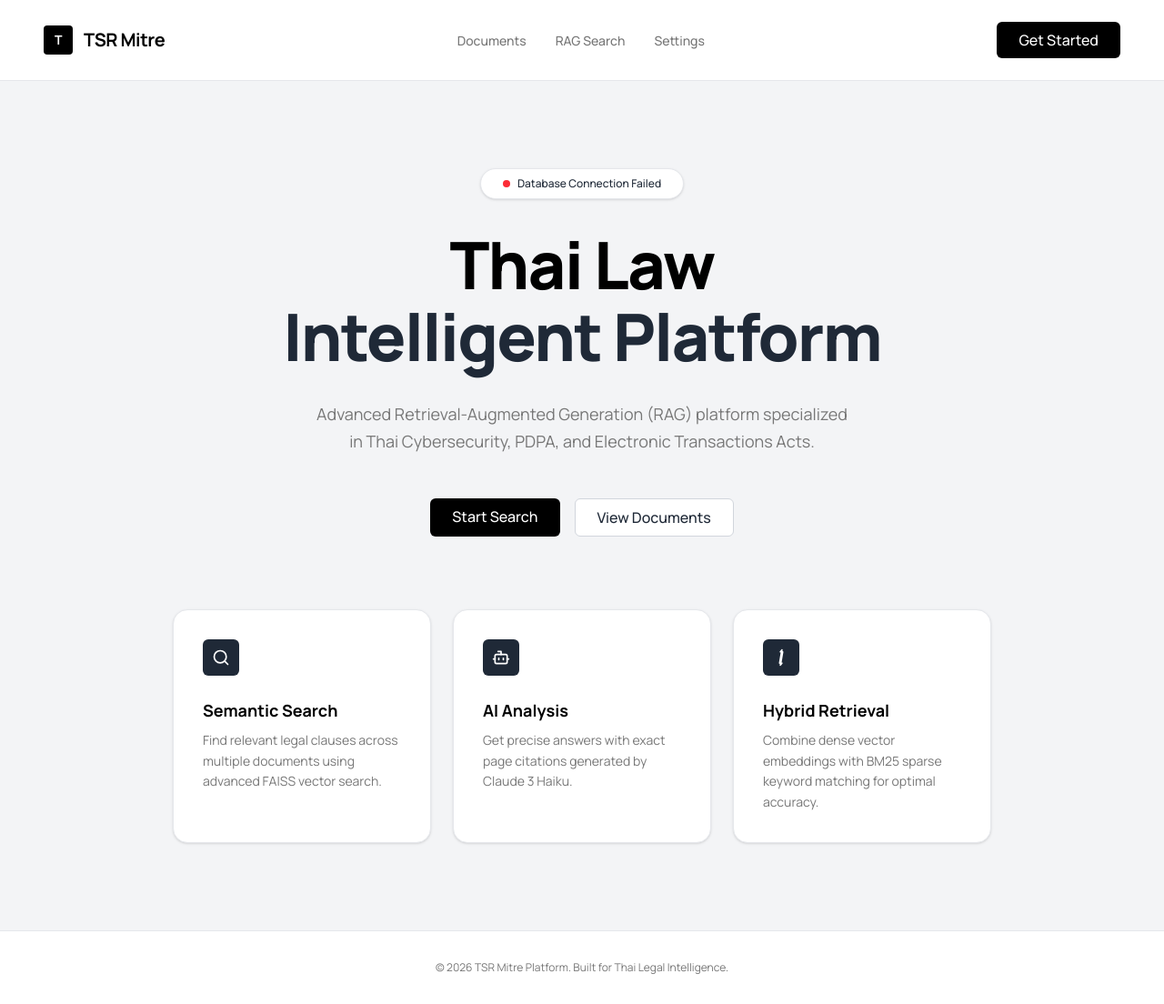
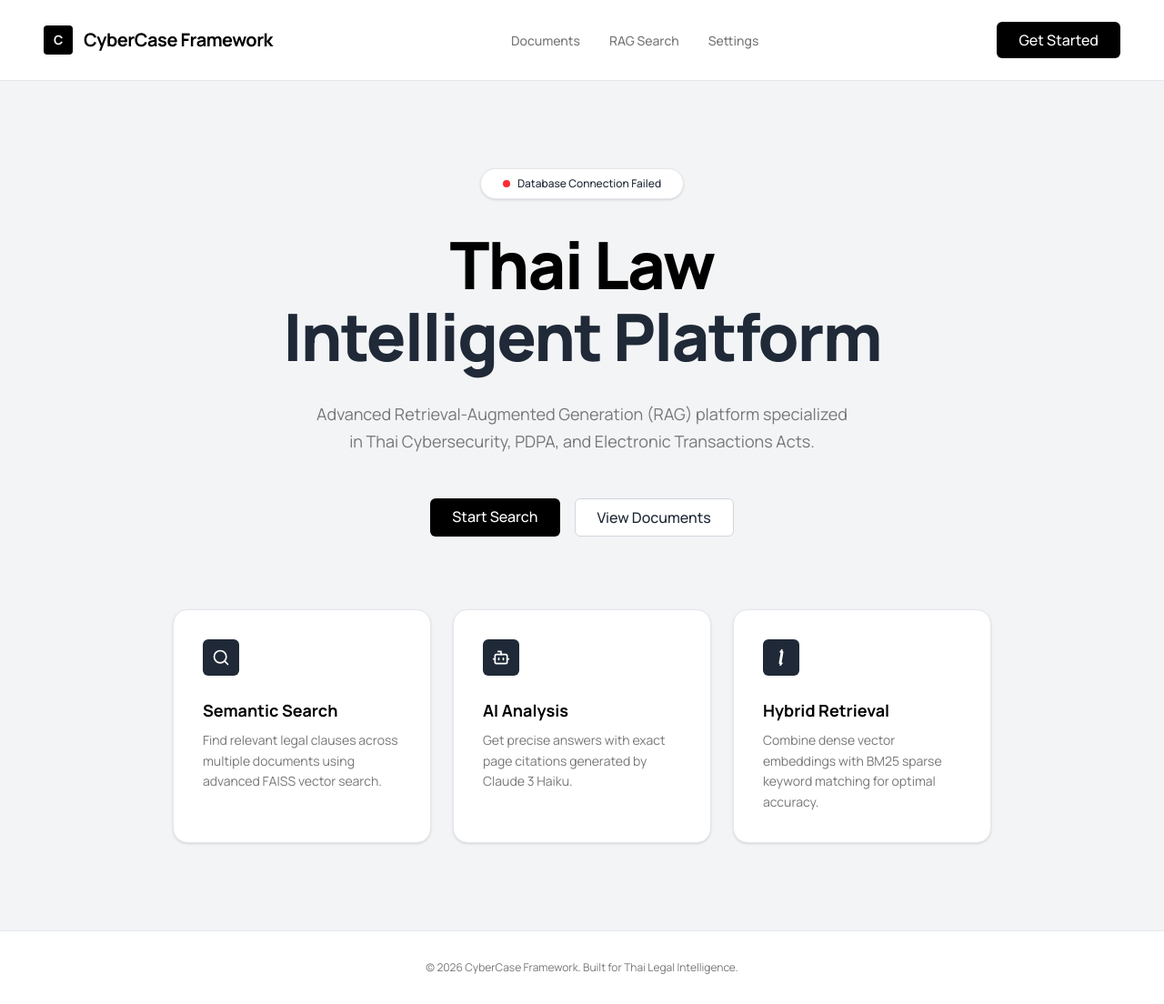
Before and after one commit to KKhamwiset/Cybercase-Intelligence-Framework, a Next.js app in the folder frontend/: page / in a window 1280 px wide. Shown: the whole page at 91% size. Built offline with nearby package versions, Linux system fonts and the light colour scheme; no server answers.

Commit message:
Rename app branding to CyberCase Framework

```diff
--- a/frontend/src/app/chat/page.tsx
+++ b/frontend/src/app/chat/page.tsx
@@ -60,9 +60,9 @@ export default function ChatPage() {
           className="flex items-center gap-3 text-xl font-bold tracking-tight text-primary hover:opacity-80 transition-opacity"
         >
           <div className="w-8 h-8 bg-primary text-white rounded flex items-center justify-center text-sm">
-            T
+            C
           </div>
-          TSR Mitre
+          CyberCase Framework
         </Link>
         <div className="hidden md:flex items-center gap-6">
           <span className="text-xs font-medium text-neutral uppercase tracking-widest bg-gray-100 px-3 py-1 rounded-full">
@@ -191,7 +191,7 @@ export default function ChatPage() {
           </form>
           <div className="flex justify-between items-center mt-4 px-2">
             <p className="text-[10px] text-neutral font-medium uppercase tracking-widest">
-              TSR Mitre Platform &bull; Intelligence Engine
+              CyberCase Framework &bull; Intelligence Engine
             </p>
             <p className="text-[10px] text-neutral font-medium">
               Thai Legal Intelligence RAG
--- a/frontend/src/app/layout.tsx
+++ b/frontend/src/app/layout.tsx
@@ -15,7 +15,7 @@ const jetbrainsMono = JetBrains_Mono({
 });
 
 export const metadata: Metadata = {
-  title: "TSR Mitre — Thai Security & Regulation Platform",
+  title: "CyberCase Framework - Thai Security & Regulation Platform",
   description:
     "AI-powered Thai law research platform with RAG pipelines, document analysis, and regulatory intelligence.",
 };
--- a/frontend/src/app/page.tsx
+++ b/frontend/src/app/page.tsx
@@ -31,9 +31,9 @@ export default function Home() {
       <nav className="relative z-10 flex justify-between items-center px-6 lg:px-12 py-6 bg-white border-b border-gray-200">
         <div className="flex items-center gap-3 text-xl font-bold tracking-tight text-primary">
           <div className="w-8 h-8 bg-primary text-white rounded flex items-center justify-center text-sm">
-            T
+            C
           </div>
-          TSR Mitre
+          CyberCase Framework
         </div>
         <ul className="hidden md:flex gap-8 list-none">
           <li>
@@ -186,7 +186,7 @@ export default function Home() {
 
       {/* Footer */}
       <footer className="relative z-10 text-center p-8 text-neutral text-xs border-t border-gray-200 mt-auto bg-white">
-        &copy; {new Date().getFullYear()} TSR Mitre Platform. Built for Thai
+        &copy; {new Date().getFullYear()} CyberCase Framework. Built for Thai
         Legal Intelligence.
       </footer>
     </main>
--- a/frontend/src/lib/api.ts
+++ b/frontend/src/lib/api.ts
@@ -1,5 +1,5 @@
 /**
- * API Client for TSR Mitre Backend
+ * API Client for CyberCase Framework Backend
  */
 import axios from "axios";
 
```
Also changed, not shown: 2 other files (tests, documents, lock files or other folders).
